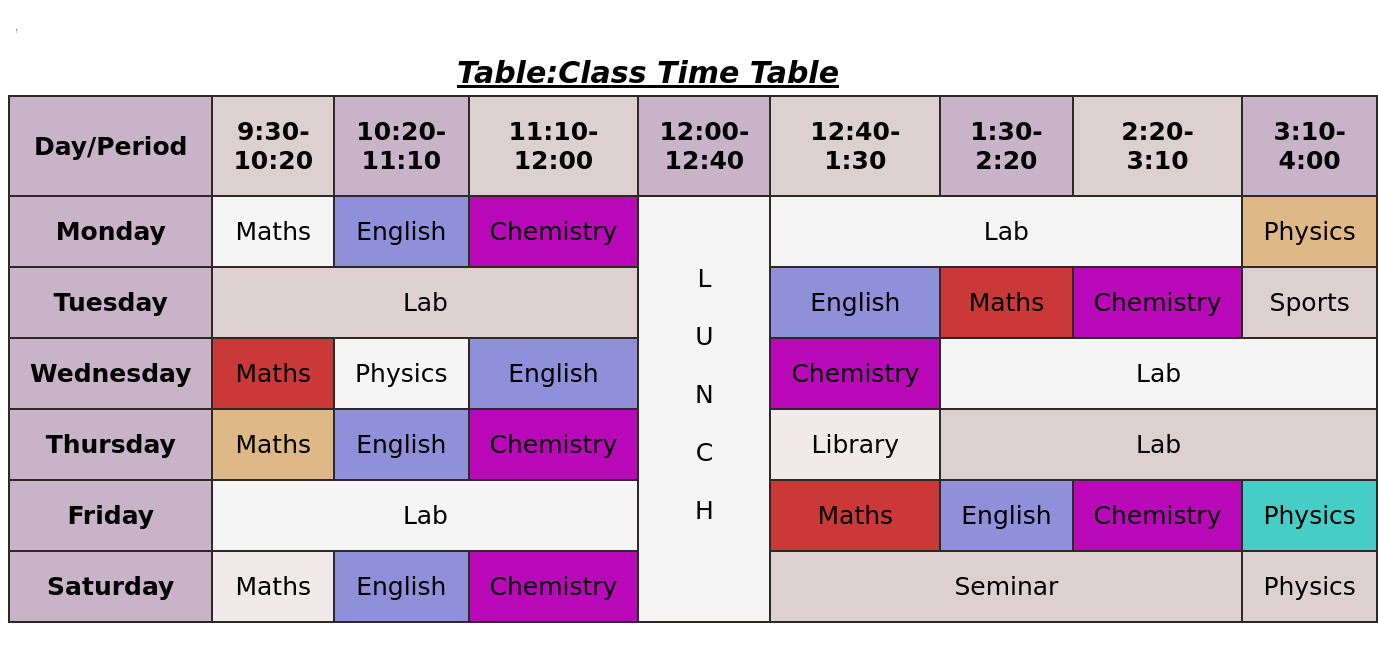
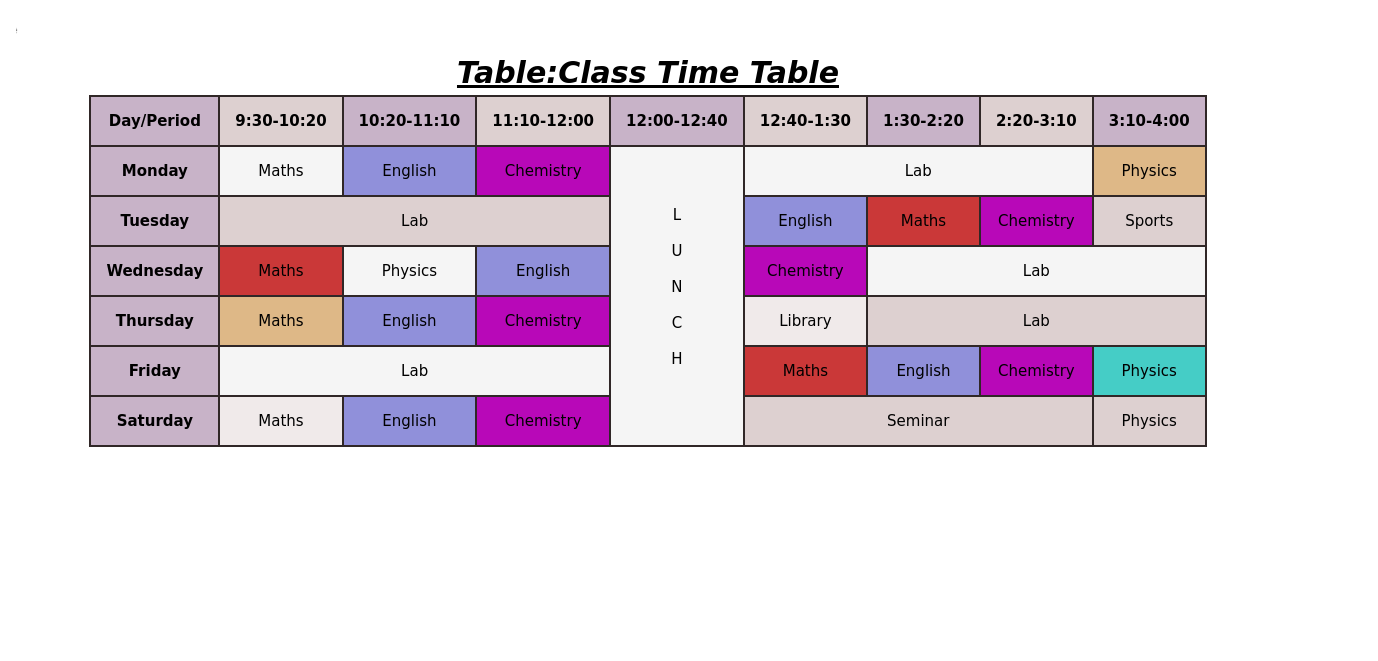
Before and after one commit to Zebras007/Assign-7-Decorated-table, a plain HTML site: page index.html in a window 1280 px wide. Shown: the part 227-888 px from the top of the page, 1378 px wide, since content can reach past the window. Drawn offline with Linux system fonts and the light colour scheme.

Commit message:
error fixed

```diff
--- a/index.html
+++ b/index.html
@@ -20,9 +20,9 @@
             border: 2px solid rgb(48, 39, 39);
             border-collapse: collapse;
             text-align: center;
-            padding: 20px;
+            padding: 15px;
             margin: auto;
-            font-size: 25px;
+            font-size: 15px;
             font-family: cursive;
         }
         tr:nth-child(even){
```
